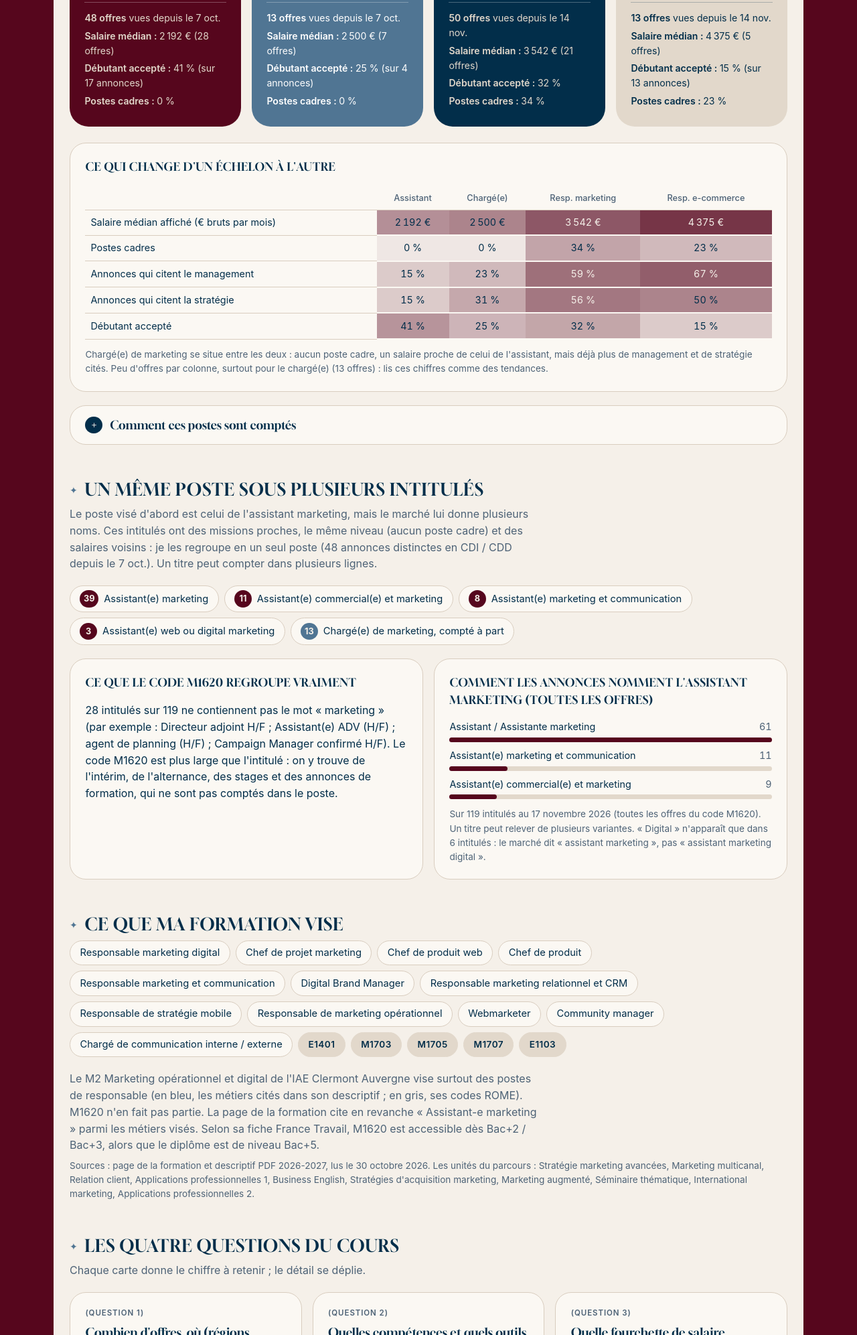
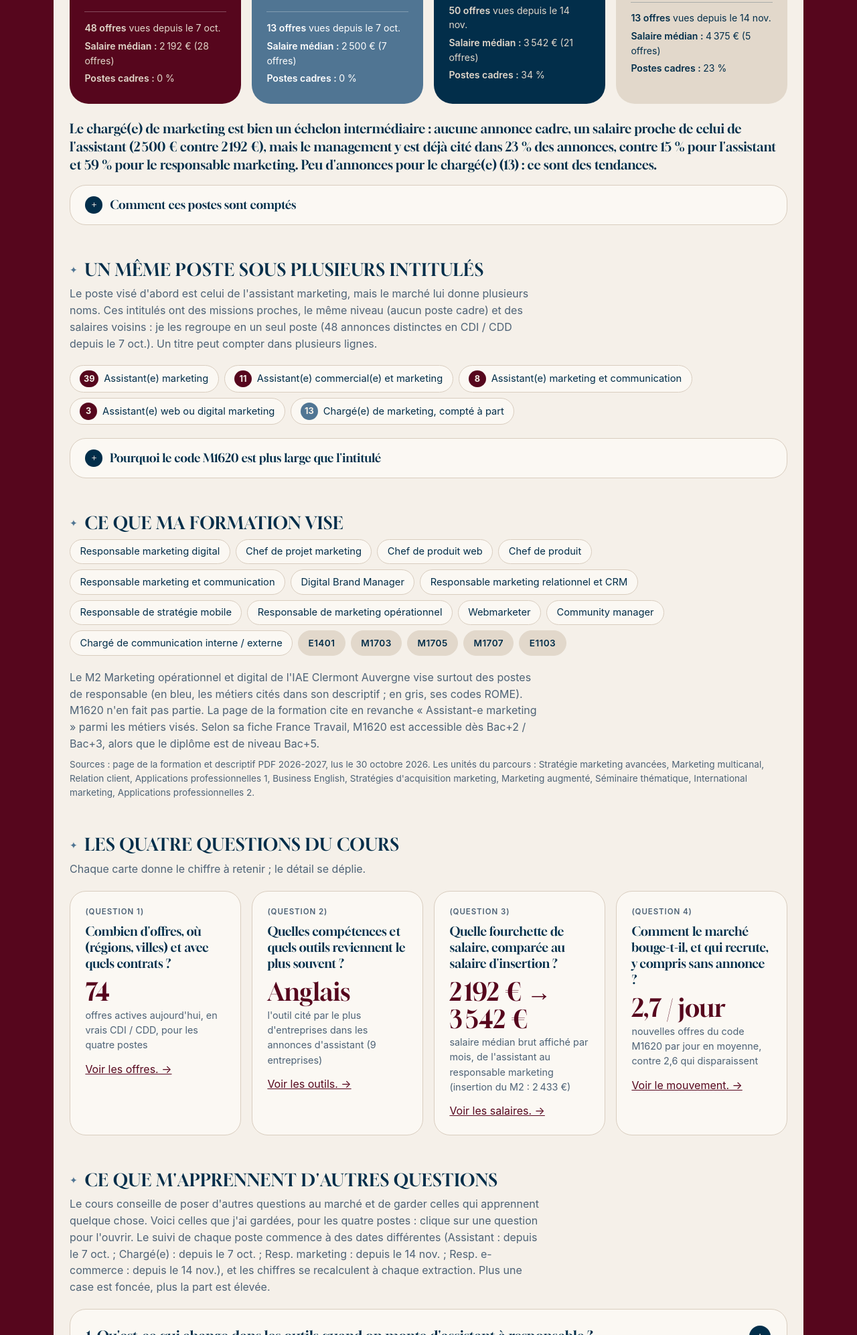
Before and after one commit to luciedscrs-byte/avenir, a plain HTML site: page metier.html in a window 1280 px wide. Shown: the part 807-2800 px from the top of the page at 67% size. Drawn offline with Linux system fonts and the light colour scheme.

Commit message:
Simplification pour l'oral : doublons retirés, listes et détails repliés, questions en accordéon
Co-Authored-By: Claude Sonnet 5.5 <noreply@anthropic.com>

```diff
--- a/actions.html
+++ b/actions.html
@@ -4,7 +4,7 @@
 <meta charset="UTF-8">
 <meta name="viewport" content="width=device-width, initial-scale=1.0">
 <title>avenir — Conclusion et suite</title>
-<link rel="stylesheet" href="assets/commun.css?v=8">
+<link rel="stylesheet" href="assets/commun.css?v=10">
 </head>
 <body>
 <main>
@@ -13,13 +13,9 @@
   <header class="hero">
     <p class="etiquette">Étape 6 · Conclusion et suite</p>
     <h1>Ce que j'en conclus, et ce que je ferai ensuite</h1>
-    <p class="sub">Les constats des pages précédentes, ma position, puis mes prochaines actions.</p>
+    <p class="sub">Ma position, puis mes prochaines actions.</p>
   </header>
   <p id="erreur"></p>
-
-  <h2 class="st">Ce que j'ai trouvé</h2>
-  <p class="intro">Quatre constats tirés des offres. Chacun repose sur peu d'offres : les pages détaillées donnent le nombre à côté de chaque chiffre.</p>
-  <div class="grille" id="constats" style="grid-template-columns:repeat(auto-fit,minmax(215px,1fr))"></div>
 
   <h2 class="st">Ma conclusion</h2>
   <p class="intro">Ce que je retiens de ces offres, et ce que je compte en faire.</p>
@@ -97,20 +93,6 @@ function constat(gros, texte, lien, libelle) {
 const part = (rep, nom) => { const r = rep.find(x => x.nom === nom); return r ? r.part : 0; };
 
 fetch('data/questions.json').then(r => r.json()).then(q => {
-  const c = document.getElementById('constats');
-  const monte = q.outils.outils.filter(o => o.ecart > 0)[0];
-  if (monte) c.appendChild(constat(monte.assistant + ' % → ' + monte.responsable_marketing + ' %',
-    'Des assistants aux responsables marketing, les outils de pilotage montent : ' + monte.nom + ' passe de ' + monte.assistant + ' % à ' + monte.responsable_marketing + ' % des annonces.', 'metier.html', 'Voir les outils'));
-  const p = q.paris['responsable-marketing'];
-  c.appendChild(constat(p.idf_part + ' %',
-    'des offres de responsable marketing sont en Île-de-France' + (p.idf_part < 50 ? ' : la majorité des offres est ailleurs en France.' : '.'), 'entreprises.html#carte-territoire', 'Voir la carte'));
-  const e = q.experience['responsable-marketing'];
-  c.appendChild(constat(part(e.repartition, 'Débutant accepté') + ' %',
-    'des offres de responsable marketing acceptent un débutant ; ' + e.cadre + ' % sont des postes cadres.', 'metier.html', 'Voir l\'expérience demandée'));
-  const t = q.recruteurs['responsable-marketing'].types.slice(0, 2);
-  c.appendChild(constat(t[0].nom.split(',')[0],
-    'est le type d\'employeur le plus fréquent du responsable marketing (' + t[0].n + ' offres), ' + (t[0].n === t[1].n ? 'à égalité avec ' : 'devant ') + t[1].nom.split(',')[0].toLowerCase() + ' (' + t[1].n + ') : le secteur compte autant que l\'intitulé.', 'metier.html', 'Voir qui recrute'));
-
   // ---------- Ma conclusion (le texte est écrit à la main, les chiffres viennent des données)
   const X = q.echelle, A = X['assistant-marketing'], C = X['charge-marketing'], RM = X['responsable-marketing'], RE = X['responsable-ecommerce'];
   document.getElementById('c-position').textContent =
--- a/assets/commun.css
+++ b/assets/commun.css
@@ -237,7 +237,13 @@
   details.mini > summary { cursor: pointer; color: var(--accent); font-weight: 600; }
   details.mini > p { color: var(--muted); margin: 0.6rem 0 0; }
   .carte-bloc { background: var(--card); border: 1px solid var(--line); border-radius: 24px; padding: 1.5rem; margin-bottom: 1rem; }
-  .carte-bloc > h3 { font-family: var(--serif); font-size: 1.35rem; margin: 0 0 0.5rem; }
+  .carte-bloc h3 { font-family: var(--serif); font-size: 1.3rem; margin: 0 0 0.4rem; }
+  details.carte-bloc > summary { list-style: none; cursor: pointer; position: relative; padding-right: 3rem; }
+  details.carte-bloc > summary::-webkit-details-marker { display: none; }
+  details.carte-bloc > summary::after { content: "+"; position: absolute; right: 0; top: 0; width: 2rem; height: 2rem; border-radius: 50%; background: var(--navy); color: var(--paper); display: flex; align-items: center; justify-content: center; font-size: 1.2rem; }
+  details.carte-bloc[open] > summary::after { content: "–"; }
+  details.carte-bloc .repere { margin-bottom: 0; }
+  details.carte-bloc[open] .repere { margin-bottom: 1rem; }
   .tuiles-mini { display: grid; grid-template-columns: repeat(auto-fit, minmax(130px, 1fr)); gap: 0.6rem; margin: 0.25rem 0 1rem; }
   .tuiles-mini div { background: var(--oat); border-radius: 16px; padding: 0.7rem 0.9rem; }
   .tuiles-mini b { display: block; font-family: var(--serif); font-variant-numeric: lining-nums; font-size: 1.6rem; font-weight: 400; color: var(--mulberry); line-height: 1.15; }
@@ -251,7 +257,7 @@
   @media (max-width: 720px) { .position { padding: 1.4rem; } .position .gros-texte { font-size: 1.3rem; } }
 
   /* les titres de questions restent en minuscules : trop longs pour des capitales */
-  .bloc-question h3, .carte-bloc > h3, details.depliant h2, .intitules-bande b, .marche h3, .position .gros-texte, .carte-detail h3 { text-transform: none; letter-spacing: -0.005em; }
+  .bloc-question h3, .carte-bloc h3, details.depliant h2, .intitules-bande b, .marche h3, .position .gros-texte, .carte-detail h3 { text-transform: none; letter-spacing: -0.005em; }
   .marche h3 { font-size: 1.3rem; }
   .carte-detail h3 { font-size: 1.15rem; }
 
--- a/metier.html
+++ b/metier.html
@@ -4,7 +4,7 @@
 <meta charset="UTF-8">
 <meta name="viewport" content="width=device-width, initial-scale=1.0">
 <title>avenir — Le métier tel que le marché le nomme</title>
-<link rel="stylesheet" href="assets/commun.css?v=8">
+<link rel="stylesheet" href="assets/commun.css?v=10">
 </head>
 <body>
 <main>
@@ -20,11 +20,7 @@
   <h2 class="st">Du poste d'assistant à celui de responsable</h2>
   <p class="intro" id="echelle-intro"></p>
   <div class="marches" id="marches"></div>
-  <div class="carte" style="margin-bottom:1.25rem">
-    <h2>Ce qui change d'un échelon à l'autre</h2>
-    <div class="tableau"><table id="t-echelle"></table></div>
-    <p class="note" id="echelle-note"></p>
-  </div>
+  <p class="repere" id="echelle-note"></p>
   <details class="depliant">
     <summary>Comment ces postes sont comptés</summary>
     <p class="note" id="postes-note" style="margin-top:0"></p>
@@ -33,10 +29,12 @@
   <h2 class="st">Un même poste sous plusieurs intitulés</h2>
   <p class="intro" id="intitules-intro"></p>
   <div class="chips" id="intitules"></div>
-  <div class="grille">
-    <div class="carte"><h2>Ce que le code M1620 regroupe vraiment</h2><p id="regroupe" style="margin:0"></p></div>
-    <div class="carte"><h2>Comment les annonces nomment l'assistant marketing (toutes les offres)</h2><div id="variantes"></div><p class="note" id="variantes-note"></p></div>
-  </div>
+  <details class="depliant">
+    <summary>Pourquoi le code M1620 est plus large que l'intitulé</summary>
+    <p id="regroupe" style="margin:0 0 1rem"></p>
+    <div id="variantes"></div>
+    <p class="note" id="variantes-note"></p>
+  </details>
 
   <h2 class="st">Ce que ma formation vise</h2>
   <div class="chips" id="formation-chips"></div>
@@ -45,7 +43,7 @@
 
   <h2 class="st">Les quatre questions du cours</h2>
   <p class="intro">Chaque carte donne le chiffre à retenir ; le détail se déplie.</p>
-  <div class="grille" id="questions"></div>
+  <div class="grille" id="questions" style="grid-template-columns:repeat(auto-fit,minmax(220px,1fr))"></div>
 
   <h2 class="st">Ce que m'apprennent d'autres questions</h2>
   <p class="intro" id="autres-intro"></p>
@@ -86,13 +84,14 @@ function pile(segments, total) {
 function legendePile(segments) {
   return el('div', { className: 'legende-pile' }, segments.map(s => el('span', {}, [el('i', { style: 'background:' + s.couleur }), document.createTextNode(s.nom)])));
 }
-function bloc(titre, retenir, visuels, detail) {
-  return el('div', { className: 'carte-bloc' }, [
-    el('h3', { textContent: titre }),
-    el('p', { className: 'repere', textContent: retenir }),
-    ...visuels,
-    detail ? el('details', { className: 'mini' }, [el('summary', { textContent: 'Le détail et les limites' }), el('p', { textContent: detail })]) : null,
-  ].filter(Boolean));
+function bloc(titre, retenir, visuels, detail, plus) {
+  return el('details', { className: 'carte-bloc' }, [
+    el('summary', {}, [el('h3', { textContent: titre }), el('p', { className: 'repere', textContent: retenir })]),
+    el('div', { className: 'corps-bloc' }, [
+      ...visuels,
+      detail ? el('details', { className: 'mini' }, [el('summary', { textContent: 'Le détail et les limites' }), el('p', { textContent: detail }), ...(plus || [])]) : null,
+    ].filter(Boolean)),
+  ]);
 }
 function carteQuestion(numero, titre, gros, legende, detail, lien, texteLien) {
   document.getElementById('questions').appendChild(el('div', { className: 'carte bloc-question' }, [
@@ -100,7 +99,7 @@ function carteQuestion(numero, titre, gros, legende, detail, lien, texteLien) {
     el('h3', { textContent: titre }),
     el('p', { className: 'gros', textContent: gros }),
     el('p', { className: 'legende', textContent: legende }),
-    el('details', { className: 'mini' }, [el('summary', { textContent: 'Voir le détail' }), el('p', { textContent: detail }), el('p', {}, [el('a', { href: lien, textContent: texteLien })])]),
+    el('p', { style: 'margin:0.75rem 0 0' }, [el('a', { href: lien, textContent: texteLien + ' →' })]),
   ]));
 }
 
@@ -139,23 +138,15 @@ Promise.all([
       el('ul', {}, [
         el('li', {}, [el('b', { textContent: x.n + ' offres' }), document.createTextNode(' vues depuis le ' + dateCourte(x.depuis))]),
         el('li', {}, [el('b', { textContent: 'Salaire médian : ' }), document.createTextNode(sal)]),
-        el('li', {}, [el('b', { textContent: 'Débutant accepté : ' }), document.createTextNode(x.debutant + ' %' + (x.n_experience < 20 ? ' (sur ' + x.n_experience + ' annonces)' : ''))]),
         el('li', {}, [el('b', { textContent: 'Postes cadres : ' }), document.createTextNode(x.cadre + ' %')]),
       ]),
     ]));
   });
 
-  tableauChaleur('t-echelle', [''].concat(ORDRE.map(k => COURT[k])), [
-    { nom: 'Salaire médian affiché (€ bruts par mois)', valeurs: ORDRE.map(k => E[k].salaire.mediane), echelle: 5000, format: v => fr(v) + ' €' },
-    { nom: 'Postes cadres', valeurs: ORDRE.map(k => E[k].cadre) },
-    { nom: 'Annonces qui citent le management', valeurs: ORDRE.map(k => E[k].management) },
-    { nom: 'Annonces qui citent la stratégie', valeurs: ORDRE.map(k => E[k].strategie) },
-    { nom: 'Débutant accepté', valeurs: ORDRE.map(k => E[k].debutant) },
-  ]);
   document.getElementById('echelle-note').textContent =
-    'Chargé(e) de marketing se situe entre les deux : aucun poste cadre, un salaire proche de celui de l\'assistant, mais déjà plus de management et de stratégie cités. ' +
-    'Peu d\'offres par colonne, surtout pour le chargé(e) (' + E['charge-marketing'].n + ' offres) : lis ces chiffres comme des tendances.';
-  document.getElementById('postes-note').textContent =
+    'Le chargé(e) de marketing est bien un échelon intermédiaire : aucune annonce cadre, un salaire proche de celui de l\'assistant (' + fr(E['charge-marketing'].salaire.mediane) + ' € contre ' + fr(E['assistant-marketing'].salaire.mediane) +
+    ' €), mais le management y est déjà cité dans ' + E['charge-marketing'].management + ' % des annonces, contre ' + E['assistant-marketing'].management + ' % pour l\'assistant et ' + E['responsable-marketing'].management + ' % pour le responsable marketing. Peu d\'annonces pour le chargé(e) (' + E['charge-marketing'].n + ') : ce sont des tendances.';
+    document.getElementById('postes-note').textContent =
     'Les quatre postes ne sont comptés qu\'en vrais CDI et CDD (sans alternance, stage, intérim ni annonce de formation). L\'assistant et le chargé(e) viennent du code ROME M1620 : ils sont suivis depuis le ' +
     dateFr(E['assistant-marketing'].depuis) + ' (' + E['assistant-marketing'].jours + ' extractions). Les deux responsables sont suivis depuis le ' + dateFr(ecom.depuis) +
     ' (' + ecom.serie.length + ' extractions à ce jour) : peu de recul, donc aucune tendance à en tirer, seulement une photographie. Chaque offre n\'est comptée qu\'une fois, même si elle reste en ligne plusieurs jours. ' +
@@ -231,7 +222,7 @@ Promise.all([
 
   // ---------- 5. D'autres questions
   document.getElementById('autres-intro').textContent =
-    'Le cours conseille de poser d\'autres questions au marché et de garder celles qui apprennent quelque chose. Voici celles que j\'ai gardées, pour les quatre postes. Le suivi de chaque poste commence à des dates différentes (' +
+    'Le cours conseille de poser d\'autres questions au marché et de garder celles qui apprennent quelque chose. Voici celles que j\'ai gardées, pour les quatre postes : clique sur une question pour l\'ouvrir. Le suivi de chaque poste commence à des dates différentes (' +
     ORDRE.map(k => COURT[k] + ' : depuis le ' + dateCourte(Q.postes[k].depuis)).join(' ; ') + '), et les chiffres se recalculent à chaque extraction. Plus une case est foncée, plus la part est élevée.';
   const box = document.getElementById('autres');
   const noms = k => Q.postes[k].libelle;
@@ -272,10 +263,10 @@ Promise.all([
     box.appendChild(bloc('2. S\'intéresser à Paris est-il vraiment mieux pour trouver un travail ?',
       'L\'Île-de-France regroupe ' + rm.idf_part + ' % des offres de responsable marketing et ' + as.idf_part + ' % de celles d\'assistant : ' +
       (Math.max(rm.idf_part, as.idf_part) < 50 ? 'la majorité des offres est ailleurs en France.' : 'plus de la moitié des offres y est.'),
-      [tuiles, el('div', { className: 'tableau' }, [t2])],
+      [tuiles],
       'Paris intra-muros n\'en compte que ' + zone(rm, 'Paris (75)').n + ' (responsable marketing) et ' + zone(as, 'Paris (75)').n + ' (assistant) ; le reste de la région est surtout en petite couronne. Salaires affichés : responsable marketing ' +
       fr(rm.salaire_idf.mediane) + ' € en Île-de-France (' + rm.salaire_idf.n + ' offres) contre ' + fr(rm.salaire_reste.mediane) + ' € ailleurs (' + rm.salaire_reste.n + ') ; assistant ' + fr(as.salaire_idf.mediane) +
-      ' € (' + as.salaire_idf.n + ') contre ' + fr(as.salaire_reste.mediane) + ' € (' + as.salaire_reste.n + '). ' + verdict + ' Médianes brutes par mois, sur les seules offres qui affichent un salaire : indicatif.'));
+      ' € (' + as.salaire_idf.n + ') contre ' + fr(as.salaire_reste.mediane) + ' € (' + as.salaire_reste.n + '). ' + verdict + ' Médianes brutes par mois, sur les seules offres qui affichent un salaire : indicatif.', [el('div', { className: 'tableau', style: 'margin-top:0.75rem' }, [t2])]));
   }
 
   // 3. missions
@@ -288,8 +279,8 @@ Promise.all([
     const verbes = el('div', { className: 'chips' }, M.tous.verbes.slice(0, 8).map(vb => el('span', { className: 'chip' }, [document.createTextNode(vb.nom)])));
     box.appendChild(bloc('3. Quelles sont les missions récurrentes des quatre postes ?',
       'Assistant : ' + top('assistant-marketing') + '. Responsable marketing : ' + top('responsable-marketing') + '. Responsable e-commerce : ' + top('responsable-ecommerce') + '.',
-      [el('div', { className: 'tableau' }, [t3]), el('p', { className: 'legende', textContent: 'Les verbes qui ouvrent le plus les lignes de missions :' }), verbes],
-      'Part des annonces dont les missions sont lisibles (' + M.tous.avec_missions + ' sur ' + M.tous.offres + ') qui citent le thème. Les thèmes sont repérés par mots-clés dans les lignes de missions : une annonce peut en cumuler plusieurs, et les pourcentages ne s\'additionnent pas.'));
+      [el('div', { className: 'tableau' }, [t3])],
+      'Part des annonces dont les missions sont lisibles (' + M.tous.avec_missions + ' sur ' + M.tous.offres + ') qui citent le thème. Les thèmes sont repérés par mots-clés dans les lignes de missions : une annonce peut en cumuler plusieurs, et les pourcentages ne s\'additionnent pas. Les verbes qui ouvrent le plus les lignes de missions :', [verbes]));
   }
 
   // 4. expérience
@@ -332,10 +323,10 @@ Promise.all([
     box.appendChild(bloc('5. Qui recrute vraiment : agences, entreprises utilisatrices, quels secteurs ?',
       'Pour le responsable marketing, ' + rm.types[0].nom.split(',')[0] + ' est le type d\'employeur le plus fréquent (' + rm.types[0].n + ' offres) ; ' + rm.pour_eux_memes + ' offres sur ' + rm.secteur_connu +
       ' viennent d\'entreprises qui travaillent pour elles-mêmes, contre ' + rm.pour_clients + ' pour des clients.',
-      [legendePile(segs.map(s => ({ nom: s[0], couleur: s[1] }))), ...piles, el('div', { className: 'tableau', style: 'margin-top:1rem' }, [t5])],
+      [legendePile(segs.map(s => ({ nom: s[0], couleur: s[1] }))), ...piles],
       'Le type est déduit du code d\'activité (NAF) de l\'établissement quand l\'annonce le renseigne : secteur inconnu pour ' + (rm.n - rm.secteur_connu) + ' offres sur ' + rm.n + ' (responsable marketing) et ' +
       (R['assistant-marketing'].n - R['assistant-marketing'].secteur_connu) + ' sur ' + R['assistant-marketing'].n + ' (assistant, où le secteur n\'est connu que pour les offres encore en ligne depuis le 14/11 : il se complète à chaque extraction). ' +
-      'Le tableau donne le nombre d\'offres. Une entreprise de conseil ou une agence peut aussi être un employeur direct : la frontière est indicative.'));
+      'Le tableau donne le nombre d\'offres. Une entreprise de conseil ou une agence peut aussi être un employeur direct : la frontière est indicative.', [el('div', { className: 'tableau', style: 'margin-top:0.75rem' }, [t5])]));
   }
 }).catch(err => {
   console.error(err);
```
Also changed, not shown: entreprises.html (+1 -1 lines), index.html (+2 -9 lines), mouvement.html (+5 -5 lines), offres.html (+19 -14 lines).
